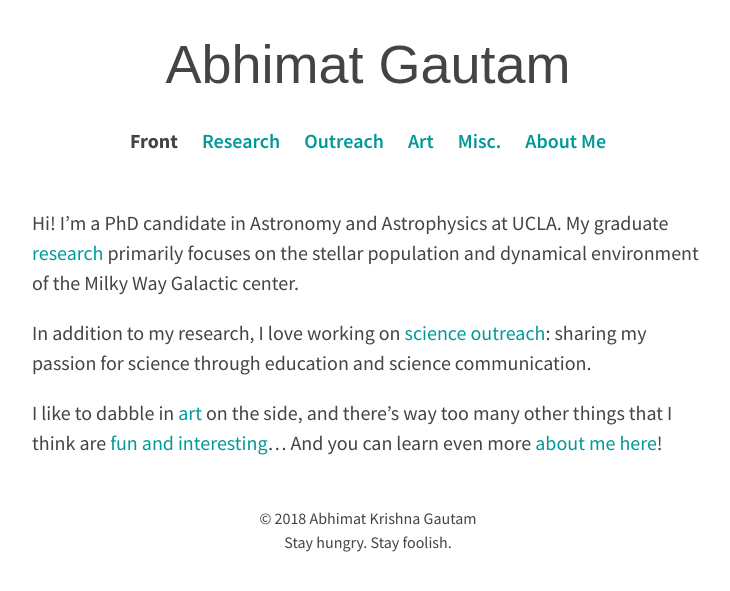
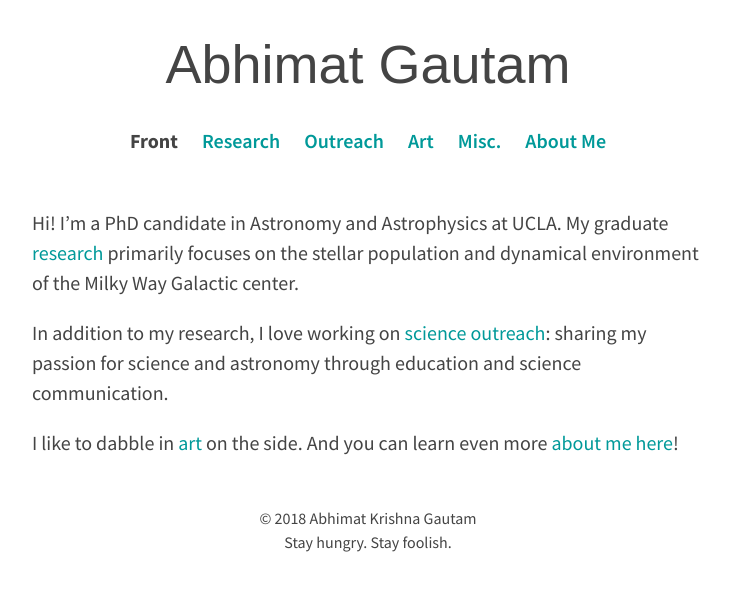
Before and after one commit to abhimat/abhimat.github.io, a Jekyll site: the page built from index.md, in a window 1280 px wide. Shown: the top 591 px of the page, without its empty margins (272-1002 px from the left). Built offline with Jekyll 4.4.1, drawn with Linux system fonts in a browser that asks for light colours.

Commit message:
Updated text

```diff
--- a/index.md
+++ b/index.md
@@ -5,6 +5,6 @@ nav_cat: front
 
 Hi! I'm a PhD candidate in Astronomy and Astrophysics at UCLA. My graduate [research](./research/) primarily focuses on the stellar population and dynamical environment of the Milky Way Galactic center.
 
-In addition to my research, I love working on [science outreach](./outreach/): sharing my passion for science through education and science communication.
+In addition to my research, I love working on [science outreach](./outreach/): sharing my passion for science and astronomy through education and science communication.
 
-I like to dabble in [art](./art/) on the side, and there's way too many other things that I think are [fun and interesting](./fun/)… And you can learn even more [about me here](./aboutme/)!
+I like to dabble in [art](./art/) on the side. And you can learn even more [about me here](./aboutme/)!
```
Also changed, not shown: aboutme/index.md (+1 -1 lines).
